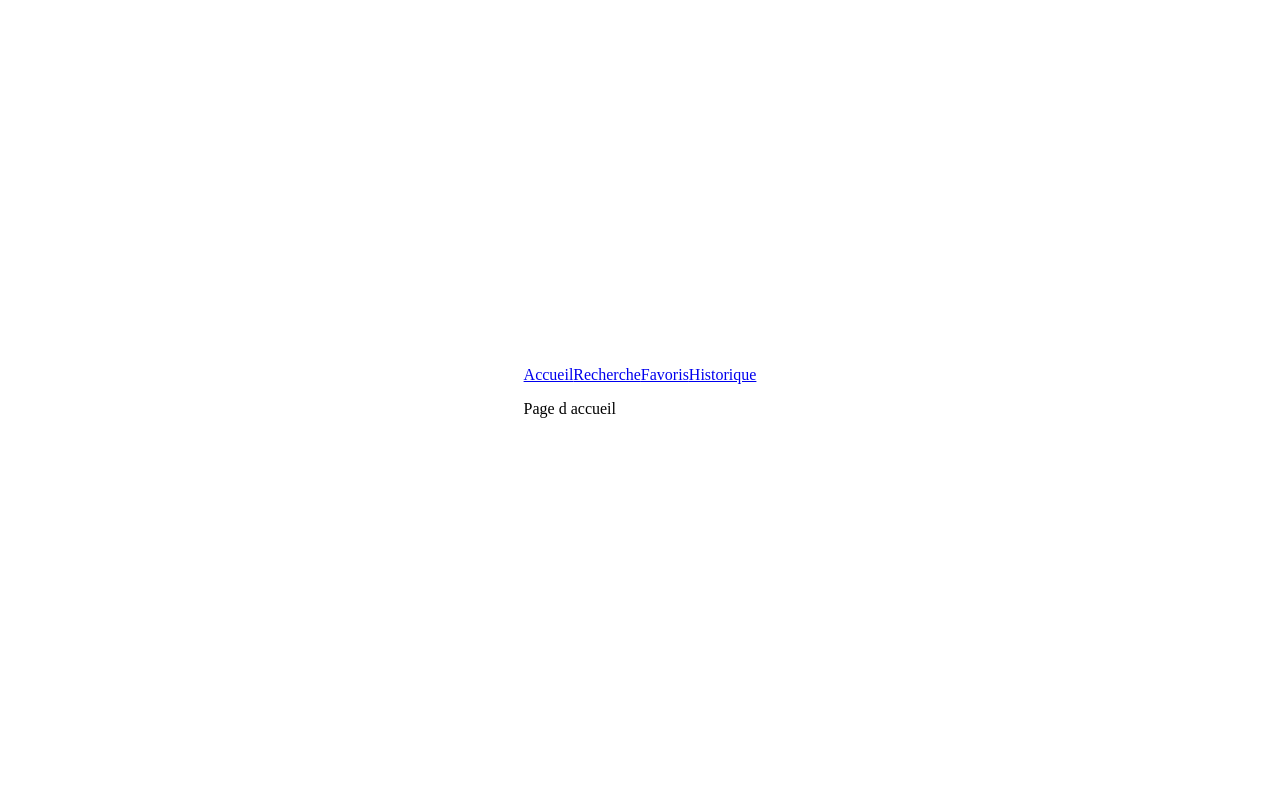
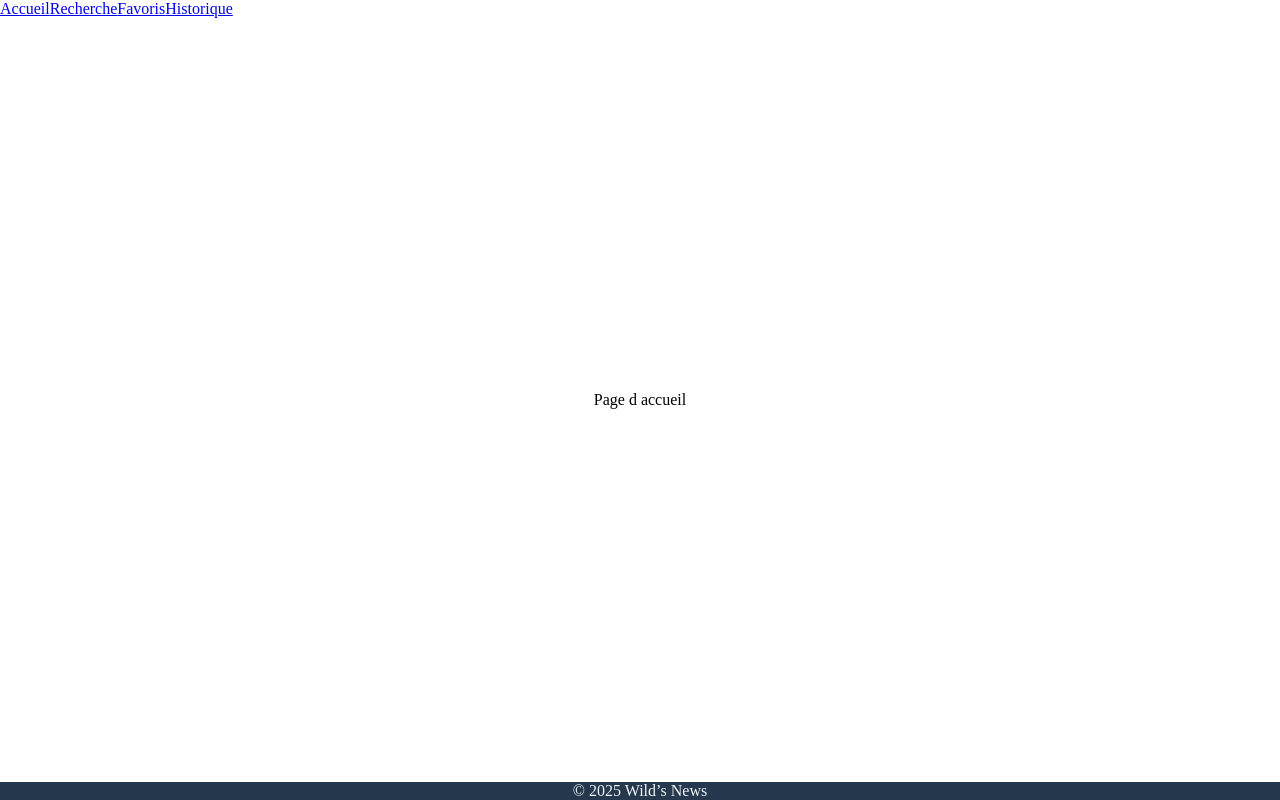
Before and after one commit to WildCodeSchool/2024-12-orleans-cda-project2-team-b, a React (Vite) app: page / in a window 1280 px wide. Built offline with nearby package versions, Linux system fonts and the light colour scheme.

Commit message:
footer created and display none for mobile

```diff
--- a/src/app.jsx
+++ b/src/app.jsx
@@ -1,17 +1,19 @@
 import { Outlet } from 'react-router-dom';
 
 import './app.scss';
+import Footer from './components/footer';
 import Navbar from './components/navbar';
 
 function App() {
   return (
-    <div className='absolute-center-container'>
+    <div>
       <nav>
         <Navbar />
       </nav>
-      <main>
+      <main className='absolute-center-container'>
         <Outlet />
       </main>
+      <Footer />
     </div>
   );
 }
--- /dev/null
+++ b/src/components/footer.jsx
@@ -0,0 +1,5 @@
+import './footer.scss';
+
+export default function Footer() {
+  return <p className='footer'>© 2025 Wild’s News</p>;
+}
--- /dev/null
+++ b/src/components/footer.scss
@@ -0,0 +1,25 @@
+* {
+  margin: 0;
+  padding: 0;
+}
+
+.footer {
+  background-color: #25384d;
+  width: 100dvw;
+  position: fixed;
+
+  display: flex;
+  bottom: 0;
+  color: #eff4f6;
+  font-family: 'Sofia Sans Extra Condensed', serif;
+  flex-direction: row;
+  align-items: center;
+  justify-content: center;
+  text-align: center;
+}
+
+@media (max-width: 700px) {
+  .footer {
+    display: none;
+  }
+}
```
